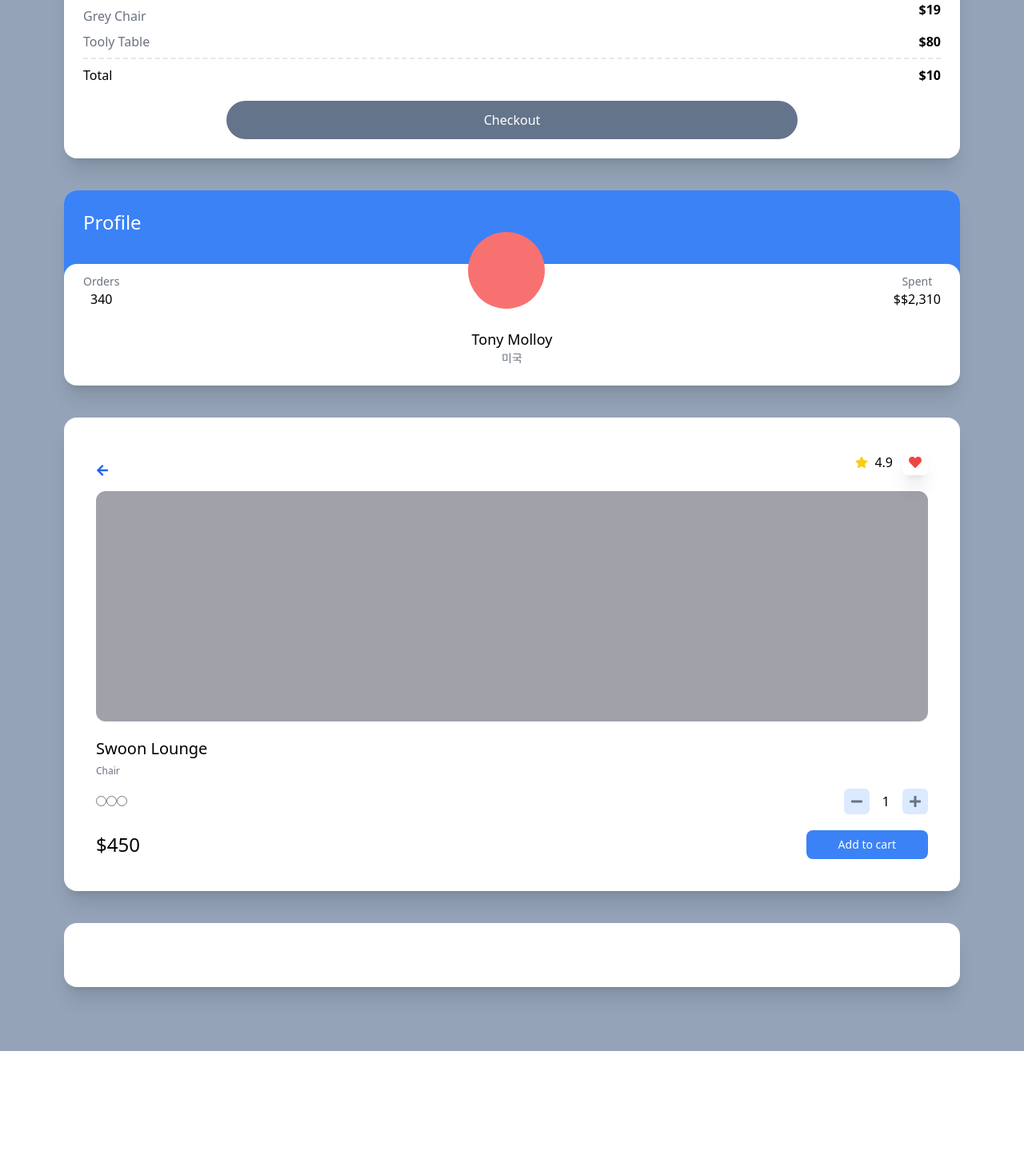
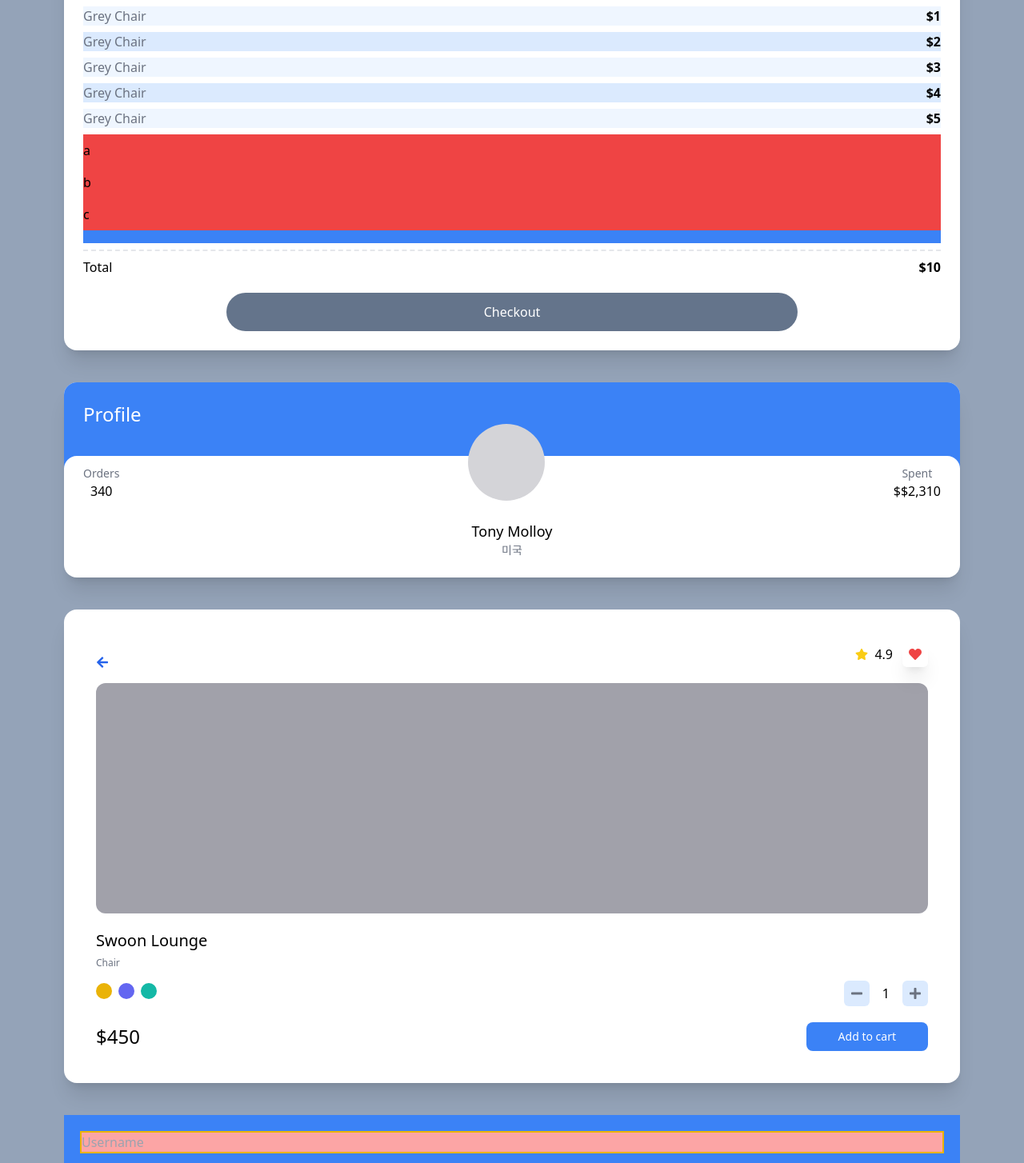
Before and after one commit to ChanGeunPark/carrot-market, a Next.js app: page / in a window 1280 px wide. Shown: the part 140-1594 px from the top of the page at 80% size. Before the commit the page ends 1454 px from the top, so only its background shows below. Built offline with nearby package versions, Linux system fonts and the light colour scheme.

Commit message:
using taliweend

```diff
--- a/pages/index.tsx
+++ b/pages/index.tsx
@@ -1,28 +1,39 @@
 import type { NextPage } from 'next';
+import { useState } from 'react';
 import { FaArrowLeft, FaStar, FaHeart, FaMinus, FaPlus } from "react-icons/fa";
 
 const Home: NextPage = () => {
+
+
+  const [count, setCount] = useState(1);
+
+
   return (
     <div className="bg-slate-400 py-20 px-5 sm:px-20 grid gap-10 min-h-screen">
       <div className="bg-white p-6 rounded-2xl shadow-xl">
         <span className="font-semibold text-3xl">Select Item</span>
-        <div className="flex justify-between">
-          <span className="text-gray-500 my-2">Grey Chair</span>
-          <span className="font-semibold">$19</span>
-        </div>
-        <div className="flex justify-between">
-          <span className="text-gray-500">Tooly Table</span>
-          <span className="font-semibold">$80</span>
-        </div>
+        <ul>
+          {[1,2,3,4,5].map((i) => (
+            <div key={i} className="flex justify-between my-2 odd:bg-blue-50 even:bg-blue-100">
+              <span className="text-gray-500">Grey Chair</span>
+              <span className="font-semibold">${i}</span>
+            </div>
+          ))}
+        </ul>
+        <ul>
+          {["a","b","c",""].map((c, i)=>(
+            <li className='bg-red-500 py-2 empty:bg-blue-500' key={i}>{c}</li>
+          ))}
+        </ul>
         <div className="flex justify-between mt-2 pt-2 border-t-2 border-dashed">
           <span>Total</span>
           <span className="font-semibold">$10</span>
         </div>
-        <div className="mt-5 bg-slate-500 text-white p-3 text-center rounded-full w-2/3 mx-auto">Checkout</div>
+        <button className="mt-5 bg-slate-500 text-white p-3 text-center rounded-full w-2/3 mx-auto hover:bg-teal-500 block transition-all hover:text-black active:bg-yellow-500 focus:text-red-500">Checkout</button>
       </div>
 
 
-      <div className="bg-white overflow-hidden rounded-2xl shadow-xl">
+      <div className="bg-white overflow-hidden rounded-2xl shadow-xl group">
         <div className="bg-blue-500 p-6 pb-14">
           <span className="text-white text-2xl">Profile</span>
         </div>
@@ -32,7 +43,7 @@ const Home: NextPage = () => {
               <span className="text-sm text-gray-500">Orders</span>
               <span className="font-medium">340</span>
             </div>
-            <div className="h-24 w-24 bg-red-400 rounded-full" />
+            <div className="h-24 w-24 bg-zinc-300 rounded-full group-hover:bg-red-500 transition-colors" />
             <div className="flex flex-col items-center">
               <span className="text-sm text-gray-500">Spent</span>
               <span className="font-medium">$$2,310</span>
@@ -60,15 +71,15 @@ const Home: NextPage = () => {
           <span className="text-xs text-gray-500">Chair</span>
         </div>
         <div className="mt-3 mb-5 flex justify-between items-center">
-          <div>
-            <input type="radio" />
-            <input type="radio" />
-            <input type="radio" />
+          <div className='space-x-2'>
+            <button className="w-5 h-5 rounded-full bg-yellow-500 focus:ring-2 ring-offset-2 ring-yellow-500 transition-all"></button>
+            <button className="w-5 h-5 rounded-full bg-indigo-500 focus:ring-2 ring-offset-2 ring-indigo-500 transition-all"></button>
+            <button className="w-5 h-5 rounded-full bg-teal-500 focus:ring-2 ring-offset-2 ring-teal-500 transition-all"></button>
           </div>
           <div className="flex items-center space-x-4">
-            <button className="p-2 bg-blue-100 aspect-square w-8 rounded-md flex items-center justify-center"><FaMinus className='text-gray-500'/></button>
-            <span>1</span>
-            <button className="p-2 bg-blue-100 aspect-square w-8 rounded-md flex items-center justify-center"><FaPlus className='text-gray-500'/></button>
+            <button onClick={()=> setCount(count <= 1 ? 1 : count - 1)} className="p-2 bg-blue-100 aspect-square w-8 rounded-md flex items-center justify-center"><FaMinus className='text-gray-500'/></button>
+            <span>{count}</span>
+            <button onClick={()=> setCount(count + 1)} className="p-2 bg-blue-100 aspect-square w-8 rounded-md flex items-center justify-center"><FaPlus className='text-gray-500'/></button>
           </div>
         </div>
         <div className='flex justify-between items-center'>
@@ -78,9 +89,15 @@ const Home: NextPage = () => {
       </div>
 
 
-      <div className="bg-white p-10 rounded-2xl shadow-xl"></div>
+      <form className='flex flex-col space-y-2 bg-blue-500 p-5 focus-within:bg-blue-100' action="" >
+          <input type="text" required placeholder='Username' className='required:border-2 border-yellow-500 invalid:bg-red-300 placeholder-shown:bg-orange-200 disabled:hidden peer'/>
+          <span className='hidden peer-invalid:block peer-invalid:text-red-500'>this input is invaild</span>
+          <span className='hidden peer-valid:block peer-valid:text-teal-500'>Awesome username</span>
+          <input type="password" required placeholder='password' />
+          <input type="submit" value="login" required placeholder='Username' />
+      </form>
     </div>
   );
 };
-
+//4.8
 export default Home;
```
